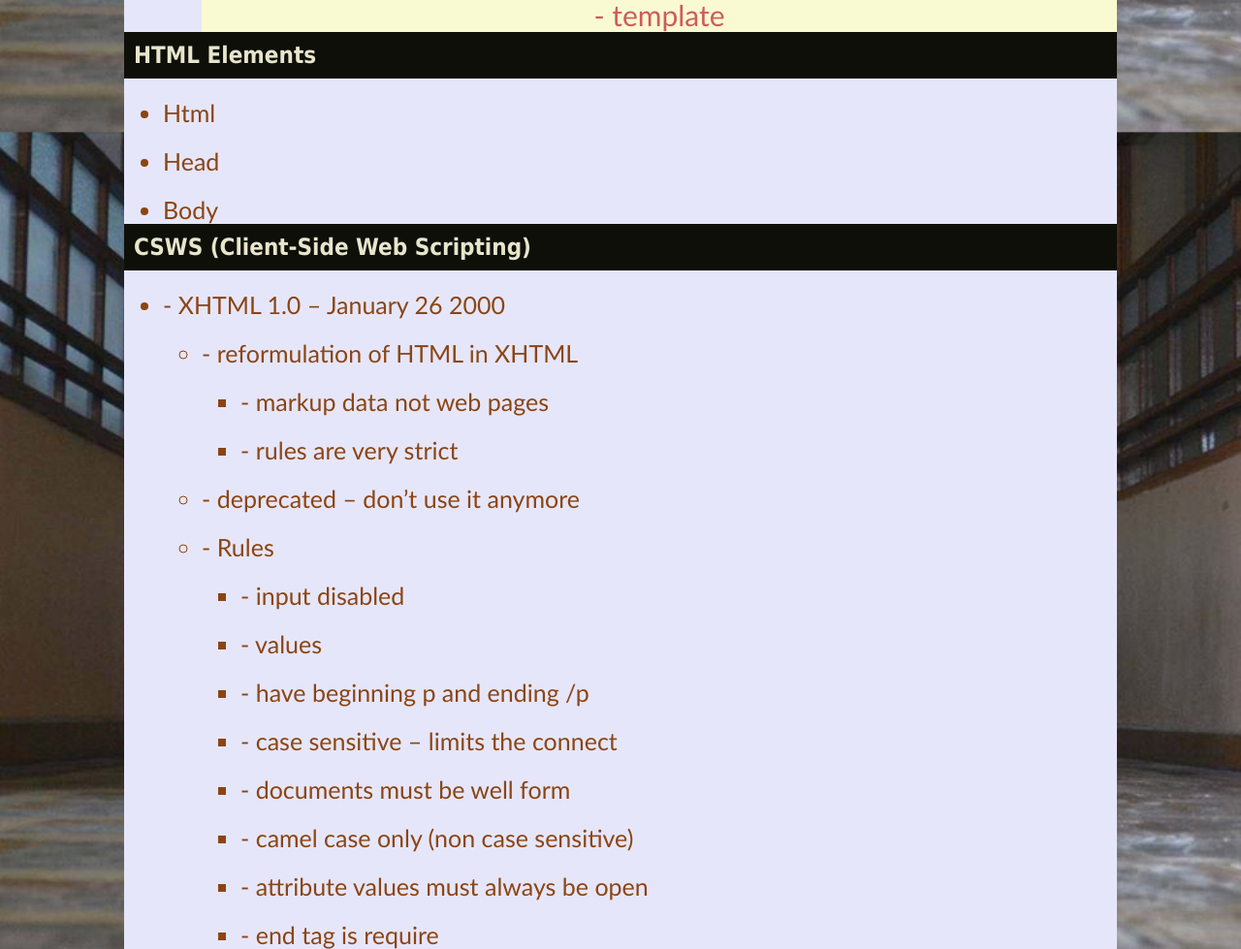
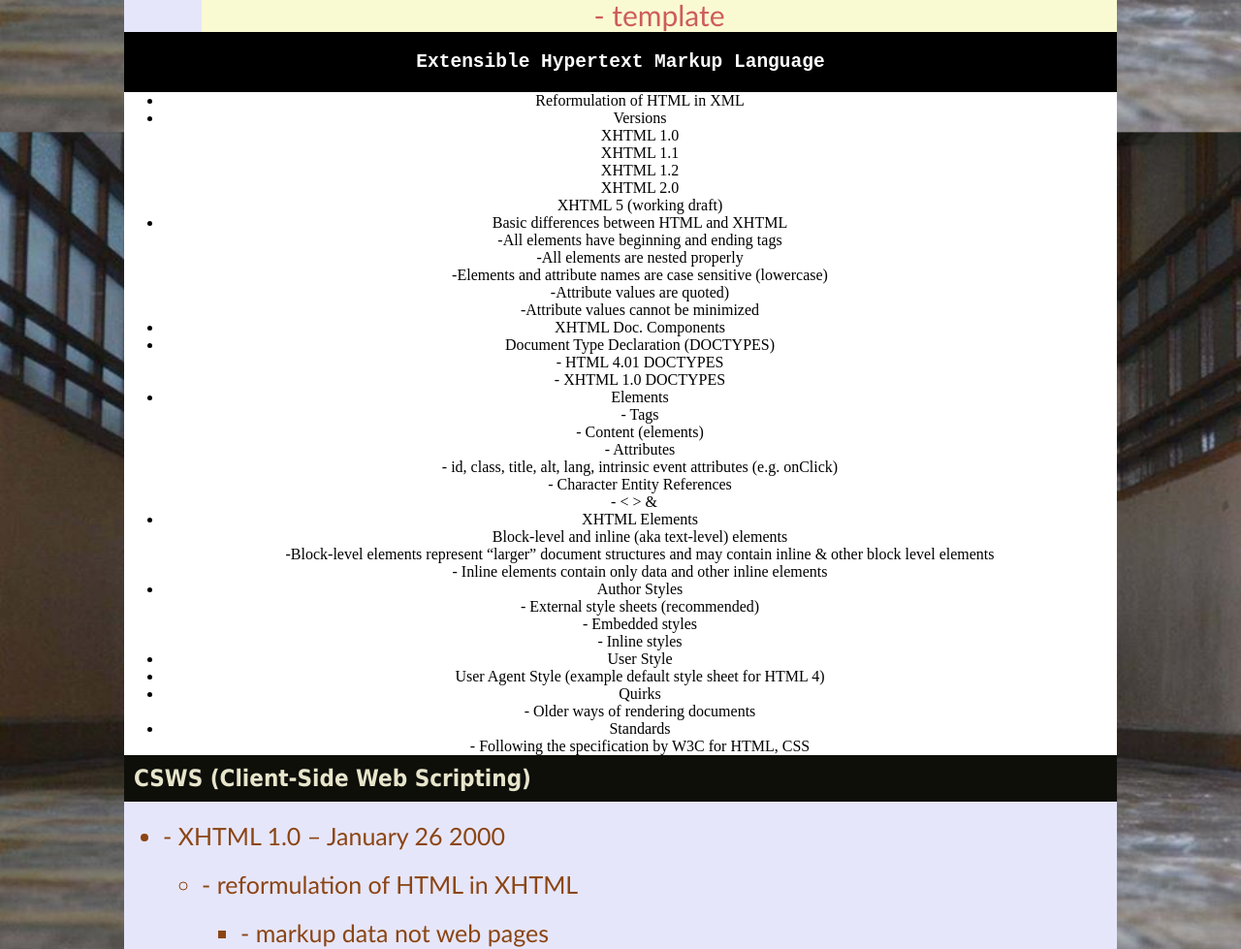
Before and after one commit to Webtechit324/Webtech-Semester-long-Project, a plain HTML site: page WebtekLec Redesign/midterms.html in a window 1280 px wide. Shown: the part 3277-4256 px from the top of the page at 97% size. Drawn offline with Linux system fonts and the light colour scheme.

Commit message:
added Extensible Hypertext Markup Language

```diff
--- a/WebtekLec Redesign/midterms.html
+++ b/WebtekLec Redesign/midterms.html
@@ -125,12 +125,49 @@
 				<p>- template</p>
             </ul>
         </article>
-        <article>
-            <h2>HTML Elements</h2>
+            <h2>Extensible Hypertext Markup Language</h2>
             <ul>
-                <li>Html</li>
-                <li>Head</li>
-                <li>Body</li>
+                <li>Reformulation of HTML in XML</li>
+                <li>Versions</li>
+                	<p>XHTML 1.0</p>
+                	<p>XHTML 1.1</p>
+                	<p>XHTML 1.2</p>
+                	<p>XHTML 2.0</p>
+                	<p>XHTML 5 (working draft)</p>
+                <li>Basic differences between HTML and XHTML</li>
+                	<p>-All elements have beginning and ending tags</p>
+					<p>-All elements are nested properly</p>
+					<p>-Elements and attribute names are case sensitive (lowercase)</p>
+					<p>-Attribute values are quoted)</p>
+					<p>-Attribute values cannot be minimized</p>
+				<li>XHTML Doc. Components</li>
+					<li>Document Type Declaration (DOCTYPES)</li>
+						<p>- HTML 4.01 DOCTYPES</p>
+						<p>- XHTML 1.0 DOCTYPES</p>
+					<li>Elements</li>
+					<p>- Tags</p>
+					<p>- Content (elements)</p>
+					<p>- Attributes</p>
+						<p>- id, class, title, alt, lang, intrinsic event attributes (e.g. onClick)</p>
+					<p>- Character Entity References</p>
+						<p>- &lt; &gt; &amp; &nbsp; &shy;</p>
+
+				<li>XHTML Elements</li>
+					<p>Block-level and inline (aka text-level) elements</p>
+					<p>-Block-level elements represent “larger” document structures and may contain inline & other block level elements</p>
+					<p>- Inline elements contain only data and other inline elements</p>
+
+				<li>Author Styles</li>
+					<p>- External style sheets (recommended)</p>
+					<p>- Embedded styles </p>
+					<p>- Inline styles </p>
+				<li>User Style</li>
+				<li>User Agent Style (example default style sheet for HTML 4)</li>
+
+				<li>Quirks</li>
+					<p>- Older ways of rendering documents</p>
+				<li>Standards</li>
+					<p>- Following the specification by W3C for HTML, CSS</p>
             </ul>
         </article>
 
```
